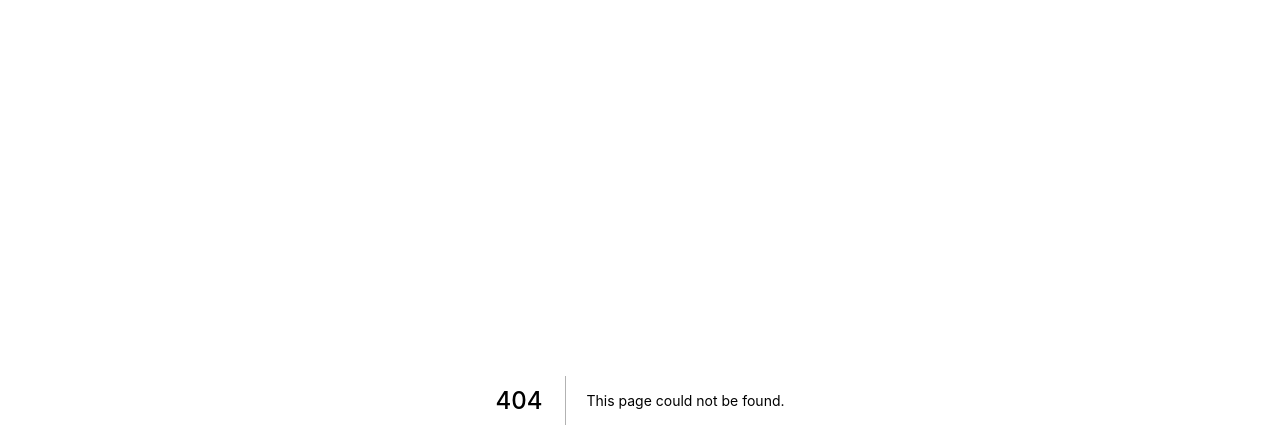
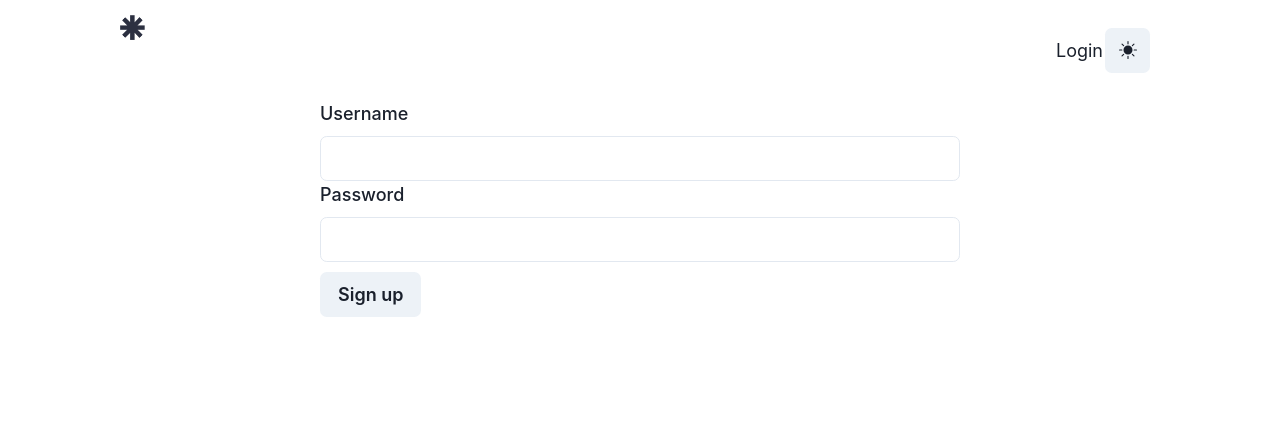
Before and after one commit to Cardoso-topdev/gravita, a Next.js app in the folder app/: page /login in a window 1280 px wide. Before the commit this address had no page. Shown: the top 448 px of the page. Built offline with nearby package versions, Linux system fonts and the light colour scheme.

Commit message:
feat: added chackra ui and completed base login page

```diff
--- /dev/null
+++ b/app/components/Login.tsx
@@ -0,0 +1,41 @@
+import { FormEvent, useRef } from 'react';
+import {
+  Button,
+  Box,
+  Flex,
+  Input,
+  FormControl,
+  FormLabel,
+} from '@chakra-ui/react';
+
+export const Login = () => {
+  const usernameRef = useRef<HTMLInputElement>();
+
+  const passwordRef = useRef<HTMLInputElement>();
+
+  const handleSubmit = (event: FormEvent): void => {
+    event.preventDefault();
+
+    const username = usernameRef.current.value;
+
+    const password = passwordRef.current.value;
+  };
+
+  return (
+    <Flex align="center" justify="center">
+      <Box w="50%">
+        <form onSubmit={handleSubmit}>
+          <FormControl>
+            <FormLabel htmlFor="username">Username</FormLabel>
+            <Input id="username" type="text" ref={usernameRef} />
+            <FormLabel htmlFor="password">Password</FormLabel>
+            <Input id="password" type="password" ref={passwordRef} />
+            <Button mt="10px" type="submit">
+              Sign up
+            </Button>
+          </FormControl>
+        </form>
+      </Box>
+    </Flex>
+  );
+};
--- /dev/null
+++ b/app/components/Navbar.tsx
@@ -0,0 +1,31 @@
+import { Box, Flex, Image } from '@chakra-ui/react';
+import Link from 'next/link';
+import { ToggleColorModeButton } from './ToggleColorModeButton';
+
+export const Navbar = (): JSX.Element => {
+  return (
+    <Flex
+      h={{ base: 'auto', lg: '100px' }}
+      p="10px 40px"
+      mx={{ base: '0px', lg: '80px' }}
+      direction={{ base: 'column', lg: 'row' }}
+      justifyContent={{ base: 'flex-start', lg: 'space-between' }}
+    >
+      <Box mt='5px'>
+        <Link href="/">
+          <Image display="inline" w="25px" src='/images/logo.png' />
+        </Link>
+      </Box>
+      <Box
+        d="flex"
+        w='10%'
+        justifyContent="space-between"
+        alignItems={{ base: 'flex-start', lg: 'center' }}
+        flexDirection={{ base: 'column', lg: 'row' }}
+      >
+        <Link href="/login">Login</Link>
+        <ToggleColorModeButton />
+      </Box>
+    </Flex>
+  );
+};
--- /dev/null
+++ b/app/components/ToggleColorModeButton.tsx
@@ -0,0 +1,22 @@
+import { useColorMode, IconButton, Icon } from '@chakra-ui/react';
+import { BsFillSunFill, BsFillMoonFill } from 'react-icons/bs';
+
+export const ToggleColorModeButton = (): JSX.Element => {
+  const { colorMode, toggleColorMode } = useColorMode();
+
+  return (
+    <IconButton
+      w="40px"
+      aria-label="toggle color mode"
+      icon={
+        colorMode === 'light' ? (
+          <Icon as={BsFillSunFill} />
+        ) : (
+          <Icon as={BsFillMoonFill} />
+        )
+      }
+      mr="10px"
+      onClick={toggleColorMode}
+    />
+  );
+};
--- a/app/components/layout.tsx
+++ b/app/components/layout.tsx
@@ -4,8 +4,9 @@ import styles from './layout.module.css'
 import utilStyles from '../styles/utils.module.css'
 import Link from 'next/link'
 
-const name = 'Gravita app'
-export const siteTitle = 'Gravitas app'
+const name = 'Gravita app';
+
+export const siteTitle = 'Gravitas app';
 
 export default function Layout({ children, home }) {
   return (
--- a/app/package.json
+++ b/app/package.json
@@ -6,12 +6,18 @@
     "start": "next start"
   },
   "dependencies": {
+    "@chakra-ui/icons": "^1.1.1",
+    "@chakra-ui/react": "^1.7.4",
+    "@emotion/react": "^11.7.1",
+    "@emotion/styled": "^11.6.0",
     "@supabase/supabase-js": "^1.29.1",
     "date-fns": "^2.11.1",
+    "framer-motion": "^5.6.0",
     "gray-matter": "^4.0.2",
     "next": "latest",
     "react": "17.0.2",
     "react-dom": "17.0.2",
+    "react-icons": "^4.3.1",
     "remark": "^14.0.1",
     "remark-html": "^15.0.0"
   },
--- a/app/pages/_app.tsx
+++ b/app/pages/_app.tsx
@@ -1,5 +1,12 @@
-import '../styles/global.css'
+import { ChakraProvider } from '@chakra-ui/react';
+import { Navbar } from '../components/Navbar';
+import '../styles/global.css';
 
 export default function App({ Component, pageProps }) {
-  return <Component {...pageProps} />
+  return (
+    <ChakraProvider>
+      <Navbar />
+      <Component {...pageProps} />
+    </ChakraProvider>
+  );
 }
--- /dev/null
+++ b/app/pages/login/index.tsx
@@ -0,0 +1,5 @@
+import { Login } from '../../components/Login';
+
+export default function LoginPage() {
+  return <Login />;
+}
```
Also changed, not shown: app/pages/index.tsx (+6 -7 lines), app/pages/posts/[id].js (deleted, +0 -39 lines), app/public/images/logo.png (added), 1 other file (tests, documents, lock files or other folders).
